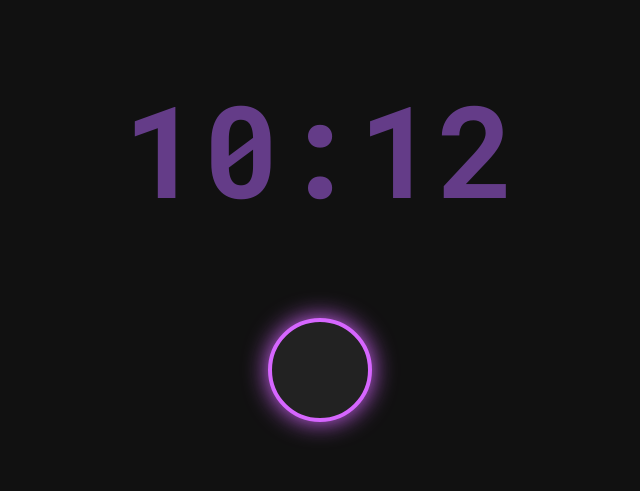
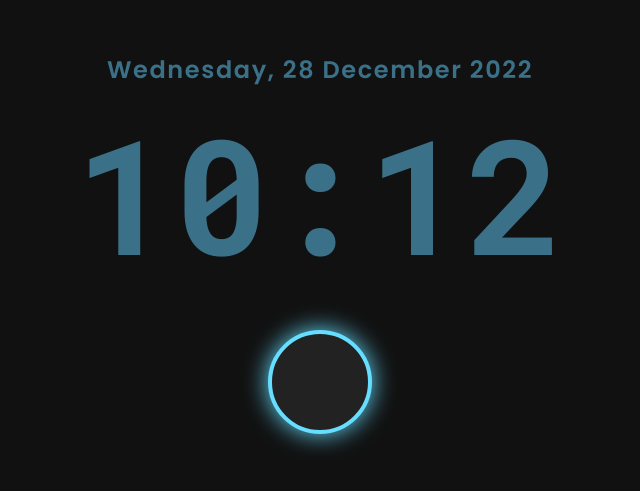
Before and after one commit to ultraflame4/browhos, a React (Vite) app: page / in a window 1280 px wide. Shown: the part 157-648 px from the top of the page, without its empty margins (320-960 px from the left). Built offline with nearby package versions, Linux system fonts and the light colour scheme; some icons are missing.

Commit message:
Added date

```diff
--- a/src/App.css
+++ b/src/App.css
@@ -25,4 +25,5 @@ body{
     align-items: center;
     justify-content: center;
     animation: generatedRainbow 10s linear infinite;
+    gap: 2rem;
 }
--- a/src/App.tsx
+++ b/src/App.tsx
@@ -1,8 +1,8 @@
 
 import './App.css'
 import Searchbar from "./components/Search/Searchbar";
-import TimeBanner from "@/components/TimeBanner/Clock";
-import {useEffect, useRef} from "react";
+import Clock from "@/components/Clock/Clock";
+import {useRef} from "react";
 import {generateCssRainbowAnimation} from "@/utils";
 
 
@@ -16,10 +16,13 @@ function App() {
                 {generateCssRainbowAnimation()}
             </style>
             <main className="App" ref={appRef}>
+                <Clock/>
 
-                <TimeBanner/>
                 <Searchbar/>
             </main>
+            <footer>
+
+            </footer>
         </>
 
     )
--- a/src/components/TimeBanner/Clock.module.css
+++ b/src/components/Clock/Clock.module.css
@@ -1,13 +1,27 @@
 @import url('https://fonts.googleapis.com/css2?family=Roboto+Mono:wght@700&display=swap');
 
-.timebanner{
-    font-size: 8rem;
+.datetimeText{
+    opacity: 0.5;
     letter-spacing: 0.1rem;
     color: var(--rainbow);
-    transition: color var(--rainbow-timing) linear;
+    margin: 0;
+}
+
+.container{
+    display: flex;
+    align-items: center;
+    flex-direction: column;
+}
+
+.date{
+    font-weight: 600;
+}
+
+.clock{
+    font-size: 10rem;
+
 
     font-weight: 800;
     font-family: "Roboto Mono";
-    opacity: 0.5;
-    margin-top: 0;
+
 }
--- /dev/null
+++ b/src/components/Clock/Clock.tsx
@@ -0,0 +1,60 @@
+import {defineComponent} from "@/utils";
+import {useEffect, useState} from "react";
+import classes from "./Clock.module.css";
+
+
+const daysOfWeek: string[] = [
+    "Monday",
+    "Tuesday",
+    "Wednesday",
+    "Thursday",
+    "Friday",
+    "Saturday",
+    "Sunday",
+]
+const months: string[] = [
+    "January",
+    "February",
+    "March",
+    "April",
+    "May",
+    "June",
+    "July",
+    "August",
+    "September",
+    "October",
+    "November",
+    "December"
+]
+
+
+
+export default defineComponent((props, context) => {
+    const [time, setTime] = useState("Timeless")
+    const [dateStr, setDateStr] = useState("We are outside the space time continuum")
+
+    useEffect(() => {
+
+        const intervalIndex = setInterval(() => {
+            let now = new Date()
+            setTime(`${now.getHours()}:${now.getMinutes()}`)
+            setDateStr(`${daysOfWeek[now.getDay()+1]}, ${now.getDate()} ${months[now.getMonth()+1]} ${now.getFullYear()}`)
+
+        }, 200)
+
+        return () => {
+            clearInterval(intervalIndex)
+        }
+    })
+
+    return (
+        <div className={classes.container}>
+            <h2 className={`${classes.date} ${classes.datetimeText}`}>
+                {dateStr}
+            </h2>
+            <h1 className={`${classes.clock} ${classes.datetimeText}`}>
+                {time}
+            </h1>
+        </div>
+    )
+})
--- a/src/components/TimeBanner/Clock.tsx
+++ /dev/null
@@ -1,24 +0,0 @@
-import {defineComponent} from "@/utils";
-import {useEffect, useState} from "react";
-import classes from "./Clock.module.css";
-
-
-export default defineComponent((props, context) => {
-    const [time,setTime] = useState("There is no time here. We are outside the space time continuum")
-
-    useEffect(() => {
-
-        const intervalIndex = setInterval(()=>{
-            let now  = new Date()
-            setTime(`${now.getHours()}:${now.getMinutes()}`)
-        },0)
-
-        return ()=>{
-            clearInterval(intervalIndex)
-        }
-    })
-
-    return (<h1 className={classes.timebanner}>
-        {time}
-    </h1>)
-})
--- a/src/utils.ts
+++ b/src/utils.ts
@@ -60,7 +60,8 @@ export function useOverlayToggle<T>(triggerElementRef = null, callback = null):
 export function generateCssRainbowAnimation() {
     let percentIntervals = 360/100;
     let cssString = ""
-    for (let i = 0; i < 100; i++) {
+    cssString+=`0%,100%{--rainbow: hsl(0deg,100%,70%);}`
+    for (let i = 1; i < 99; i++) {
         cssString+=`${i}%{--rainbow: hsl(${i*percentIntervals}deg,100%,70%);}`
     }
 
```
